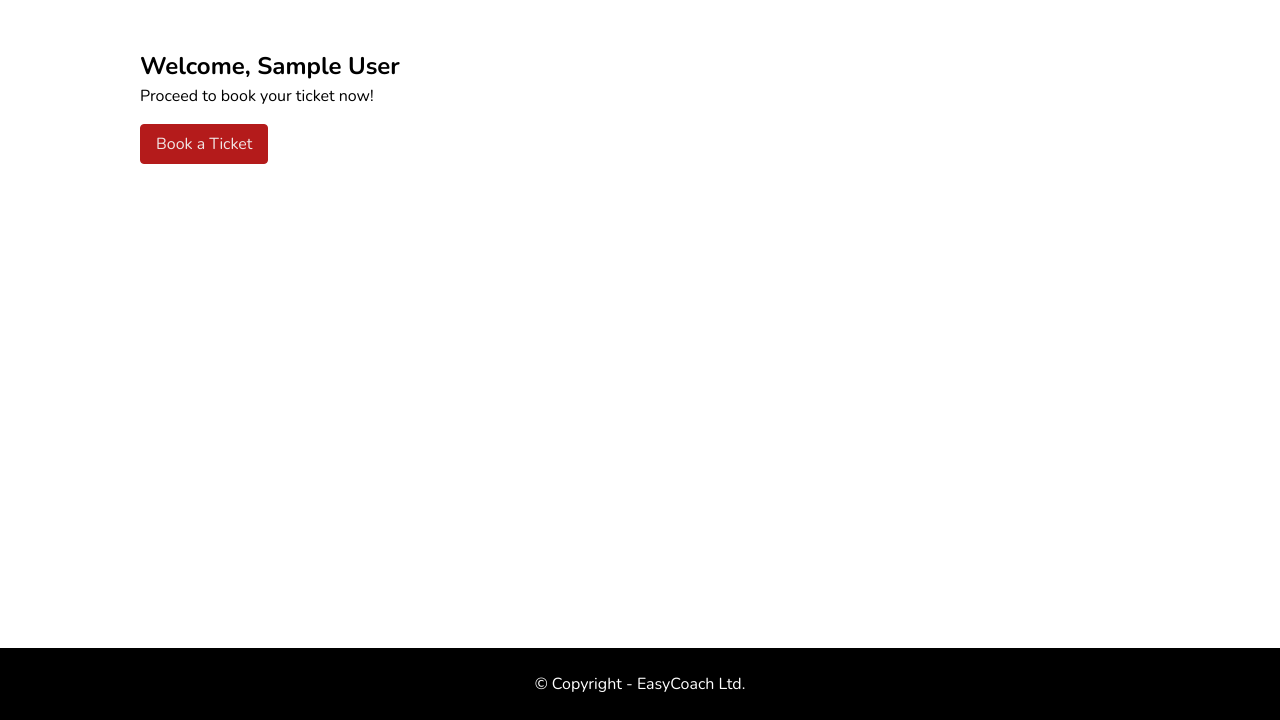
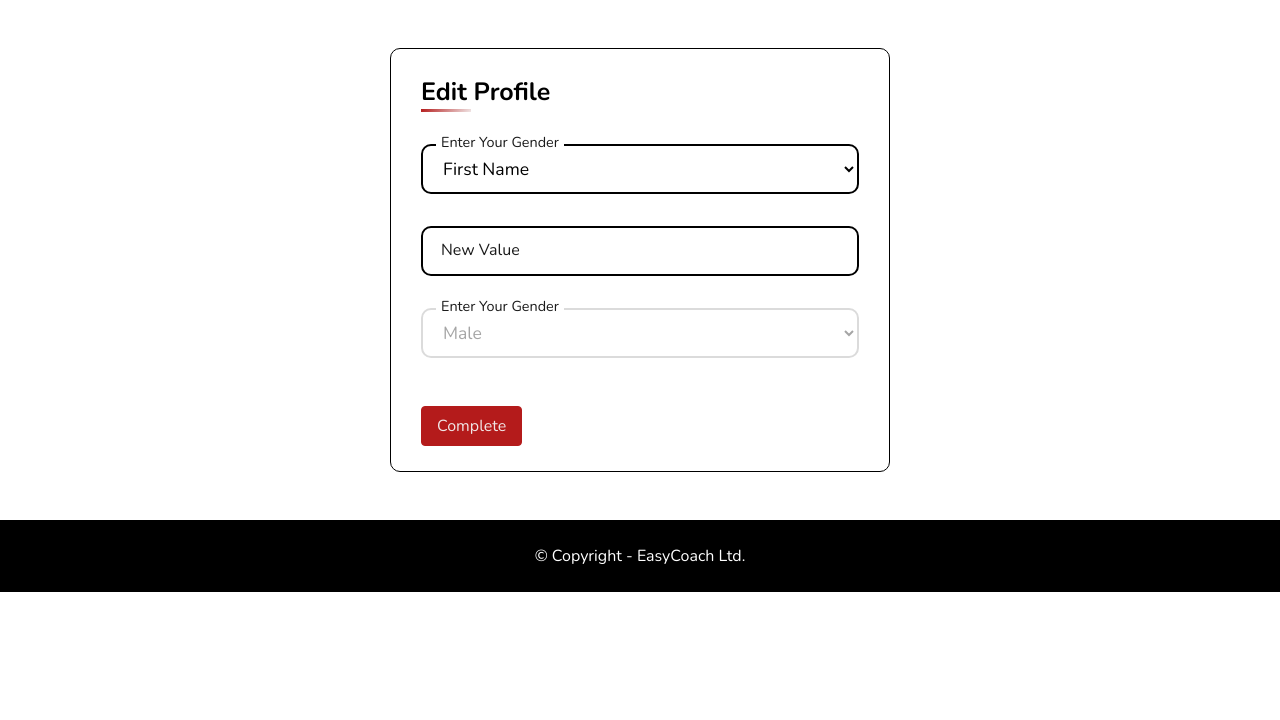
Before and after one commit to PhilN8/easycoach, a PHP site: page /homepage.php in a window 1280 px wide, after a click on "Profile". Shown: the part 80-800 px from the top of the page. Run offline with PHP 8.4, Linux system fonts and the light colour scheme; the visitor is signed in with stand-in values (Sample User, id 1).

Commit message:
edits to profile and edit_user

```diff
--- a/css/homepage.css
+++ b/css/homepage.css
@@ -3,6 +3,8 @@
 .w3-input{padding:8px;display:block;border:none;border-bottom:1px solid #ccc;width:100%;font-size: 1rem;}
 .w3-section{margin-block: 1rem; margin: 1rem 0;}
 .w3-right{float:right}
+.w3-red,.w3-hover-red:hover{color:#fff!important;background-color:#f44336!important}
+
 
 .animate-opacity{animation:opac 0.8s}
 @keyframes opac{
@@ -18,13 +20,13 @@
     display: none;
 }
 
-.footer {
+/* .footer {
     position: fixed;
     bottom: 0;
     left: 0;
     width: 100%;
     padding-top: 0;
-}
+} */
 
 .intro__btn,
 .complete__btn {
@@ -64,3 +66,132 @@
     background-color: var(--nav-white);
     color: var(--nav-black);
 }
+
+/* Intro Section */
+
+.intro__messages--success,
+.intro__messages--failed {
+    padding: 0.2em 1rem;
+    background-color: #4CAF50;
+    color: var(--succes-clr, white);
+    position: relative;
+    margin-bottom: 1.5rem;
+    text-align: center;
+}
+
+.intro__messages--failed {
+    background-color: #f44336;
+}
+
+.intro__messages--title {
+    font-size: 1.6rem;
+    margin-bottom: 0.25rem;
+}
+
+.intro__messages--span {
+    position: absolute;
+    top: 0;
+    right: 0;
+    /* color: var(--success-clr, green); */
+    padding: 0 10px;
+    font-size: 1.2rem;
+    transition: all 0.3s;
+    cursor: pointer;
+}
+
+.intro__messages--span:hover {
+    color: #4CAF50;
+    background-color: white;
+}
+
+.intro__messages--failed .intro__messages--span:hover {
+    color: #f44336;
+}
+
+/* Profile Section */
+
+.profile {
+    margin-bottom: 3em;
+}
+
+.profile__form {
+    border: 1px solid black;
+    border-radius: 10px;
+    width: min(100%, 500px);
+    margin-inline: auto;
+    padding: 25px 30px;
+}
+
+.profile__title {
+	font-size: 1.5625rem;
+	font-weight: 700;
+	position: relative;
+    margin: 0 auto 2rem;
+}
+
+.profile__title::before {
+	content: '';
+	position: absolute;
+	left: 0;
+	bottom: 0;
+	height: 3px;
+	width: 50px;
+	background: linear-gradient(135deg, var(--nav-red), var(--nav-white));
+}
+
+.profile__form--box {
+    margin: 0 auto 2rem;
+    width: 100%;
+    height: 50px;
+    position: relative;
+}
+
+.profile__form--input {
+    width: 100%;
+    height: 100%;
+    background: transparent;
+    border: 2px solid black;
+    border-radius: 0.625rem;
+    outline: none;
+    padding: 0.625rem;
+    padding-left: 1rem;
+    font-size: 1.1rem;
+}
+
+select.profile__form--input {
+    font-size: 1.1rem;
+    border-color: black;
+}
+
+.profile__form--input:disabled {
+    border-color: #ccc;
+    cursor: not-allowed;
+}
+
+.profile__form--label {
+    position: absolute;
+    top: 12px;
+    left: 15px;
+    color: var(--nav-black);
+    text-transform: capitalize;
+    font-size: 1rem;
+    transition: top 0.3s;
+    padding: 0 5px;
+    cursor: text;
+}
+
+.profile__form--input:focus ~ .profile__form--label,
+.profile__form--input:not(:placeholder-shown).profile__form--input:not(:focus) ~ .profile__form--label {
+    top: -12px;
+    background-color: white;
+    font-size: 0.9rem;
+}
+
+input.profile__form--input:focus ~ .profile__form--label {
+    color: dodgerblue;
+}
+
+input.profile__form--input:focus {
+    border-color: dodgerblue;
+    color: dodgerblue;
+}
--- a/css/package.css
+++ b/css/package.css
@@ -33,7 +33,7 @@
     margin: 1.25rem 0 0.75rem;
 }
 
-.package__form--box{
+.package__form--box {
     width: 300px;
     height: 50px;
     position: relative;
--- a/css/signup.css
+++ b/css/signup.css
@@ -40,14 +40,14 @@
 	background: linear-gradient(135deg, var(--nav-red), var(--nav-white));
 }
 
-.register__user-details {
+.register__user--details {
 	display: flex;
 	flex-wrap: wrap;
 	justify-content: space-between;
 	margin: 1.25rem 0 0.75rem;
 }
 
-.register__input-box {
+.register__input--box {
 	margin-bottom: 0.9375rem;
 	width: calc(100% / 2 - 1.25rem);
 }
@@ -142,7 +142,7 @@
 }
 
 @media screen and (max-width: 584px) {
-	.register__input-box {
+	.register__input--box {
 		width: 100%;
 	}
 
--- a/homepage.php
+++ b/homepage.php
@@ -70,44 +100,51 @@
 
                 <section class="home-section animate-opacity ticket" id="ticket">
                     <h2 class="ticket__title">Book a Ticket</h2>
+                    <form action="backend/book_ticket.php" method="post" class="ticket__form">
+
+                    </form>
                 </section>
 
                 <section class="home-section animate-opacity profile" id="profile">
+                    <form action="backend/edit_user.php" method="post" class="profile__form">
                         <h2 class="profile__title">Edit Profile</h2>
-                    <form action="backend/edit_user.php" id="editForm" method="POST">
-
                         <input type="hidden" name="userID" value="<?= $_SESSION['user_id'] ?>">
 
-                        <label for="edit-option">Choose column to edit</label>
-                        <select name="options" id="edit-option" class="w3-input" onchange="changeOpt()">
-                            <option value="first_name">First Name</option>
+                        <div class="profile__form--box">
+                            <select name="edit-option" id="edit-option" class="profile__form--input" onchange="changeOption()">
+                                <option value="first_name" selected>First Name</option>
                                 <option value="last_name">Last Name</option>
                                 <option value="user_name">User Name</option>
                                 <option value="tel_no">Tel Number</option>
                                 <option value="id_no">ID Number</option>
                                 <option value="password">Password</option>
                                 <option value="gender">Gender</option>
-                        </select><br>
+                            </select>
+                            <label for="new-val" class="profile__form--label">Enter your gender</label>
+                        </div>
 
-                        <label for="new-val">New Value</label>
-                        <input type="text" name="new-update" placeholder="Enter new value..." id="new-val" class="w3-input"><br>
+                        <div class="profile__form--box">
+                            <input type="text" name="new-value" id="new-value" class="profile__form--input" placeholder=" ">
+                            <label for="new-value" class="profile__form--label">New Value</label>
+                        </div>
 
-                        <label for="gender-option">Enter a new option</label>
-                        <select name="gender" id="gender-option" disabled="disabled" class="w3-input">
+                        <div class="profile__form--box">
+                            <select name="gender" id="gender" disabled="disabled" class="profile__form--input">
                                 <option value="male">Male</option>
                                 <option value="female">Female</option>
                             </select>
+                            <label for="new-val" class="profile__form--label">Enter your gender</label>
+                        </div>
 
-                        <button class="w3-button w3-center w3-section complete__btn" type="submit" name="edit-personal">Complete</button>
-                        <button class="w3-button w3-center w3-right w3-section delete__btn" type="submit" name="delete-user" id="delete-user">Delete</button>
-
+                        <button class="complete__btn" type="submit" name="edit-personal">Complete</button>
+                        <!-- <button class="delete__btn" type="submit" name="delete-user" id="delete-user">Delete</button> -->
                     </form>
                 </section>
             </div>
         </main>
 
 
-        <footer class="footer" style="position: fixed; bottom: 0; left: 0; width: 100%; padding-top: 0;">
+        <footer class="footer" style="/*position: fixed; bottom: 0; left: 0; width: 100%;*/ padding-top: 0;">
 
             <!-- <div class="container">
                 <div class="footer-container">
--- a/scripts/homepage.js
+++ b/scripts/homepage.js
@@ -34,14 +34,14 @@
     document.getElementById(section).style.display = "block"
 }
 
-const changeOpt = () => {
+const changeOption = () => {
     var option = $('#edit-option').val()
 
     if (option == 'gender') {
-        $('#gender-option').prop('disabled', false);
-        $('#new-val').prop('disabled', true);
+        $('#gender').prop('disabled', false);
+        $('#new-value').prop('disabled', true);
     } else {
-        $('#gender-option').prop('disabled', true);
-        $('#new-val').prop('disabled', false);
+        $('#gender').prop('disabled', true);
+        $('#new-value').prop('disabled', false);
     }
 }
```
Also changed, not shown: other parts of homepage.php (+30 -2 lines), backend/edit_user.php (+45 -22 lines), login.php (+1 -6 lines), signup.php (+9 -9 lines). Lines whose indentation alone changed are shown as unchanged.
